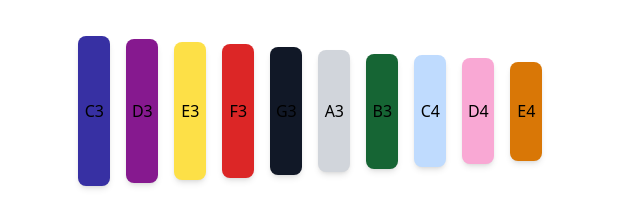
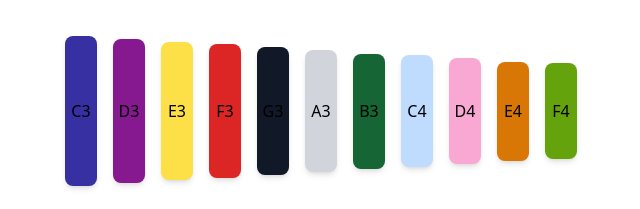
Before and after one commit to ruanha/glockenspiel, a React (Vite) app: page / in a window 1280 px wide. Shown: the part 478-687 px from the top of the page, without its empty margins (319-959 px from the left). Built offline with nearby package versions, Linux system fonts and the light colour scheme.

Commit message:
my glockenspiel has an extra note!

```diff
--- a/src/App.tsx
+++ b/src/App.tsx
@@ -24,6 +24,7 @@ function App() {
     C4: { color: "bg-blue-200", height: 7 },
     D4: { color: "bg-pink-300", height: 6.6 },
     E4: { color: "bg-amber-600", height: 6.2 },
+    F4: { color: "bg-lime-600", height: 6 },
   };
   const songs: Record<string, Song> = {
     abc,
```
